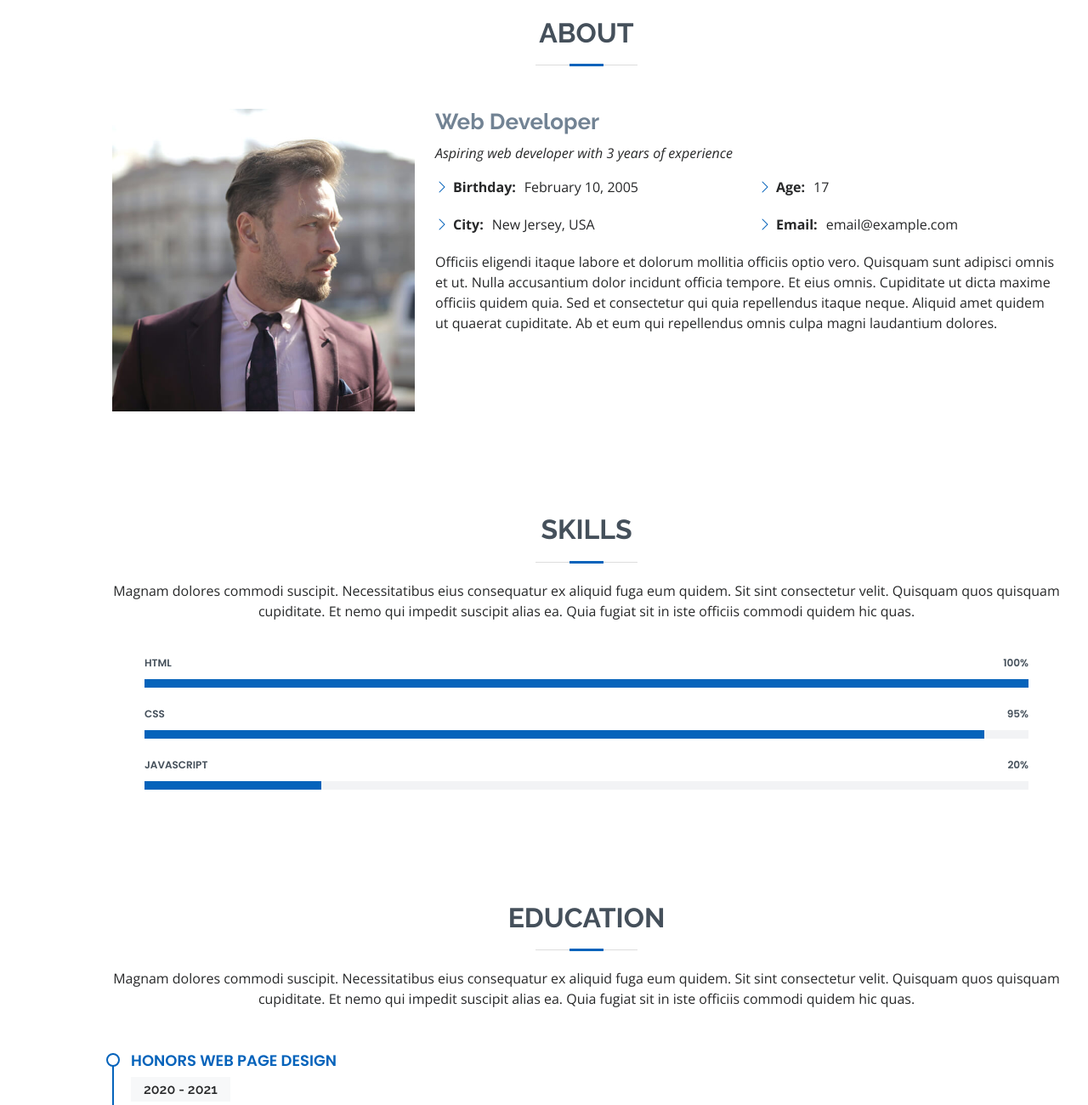
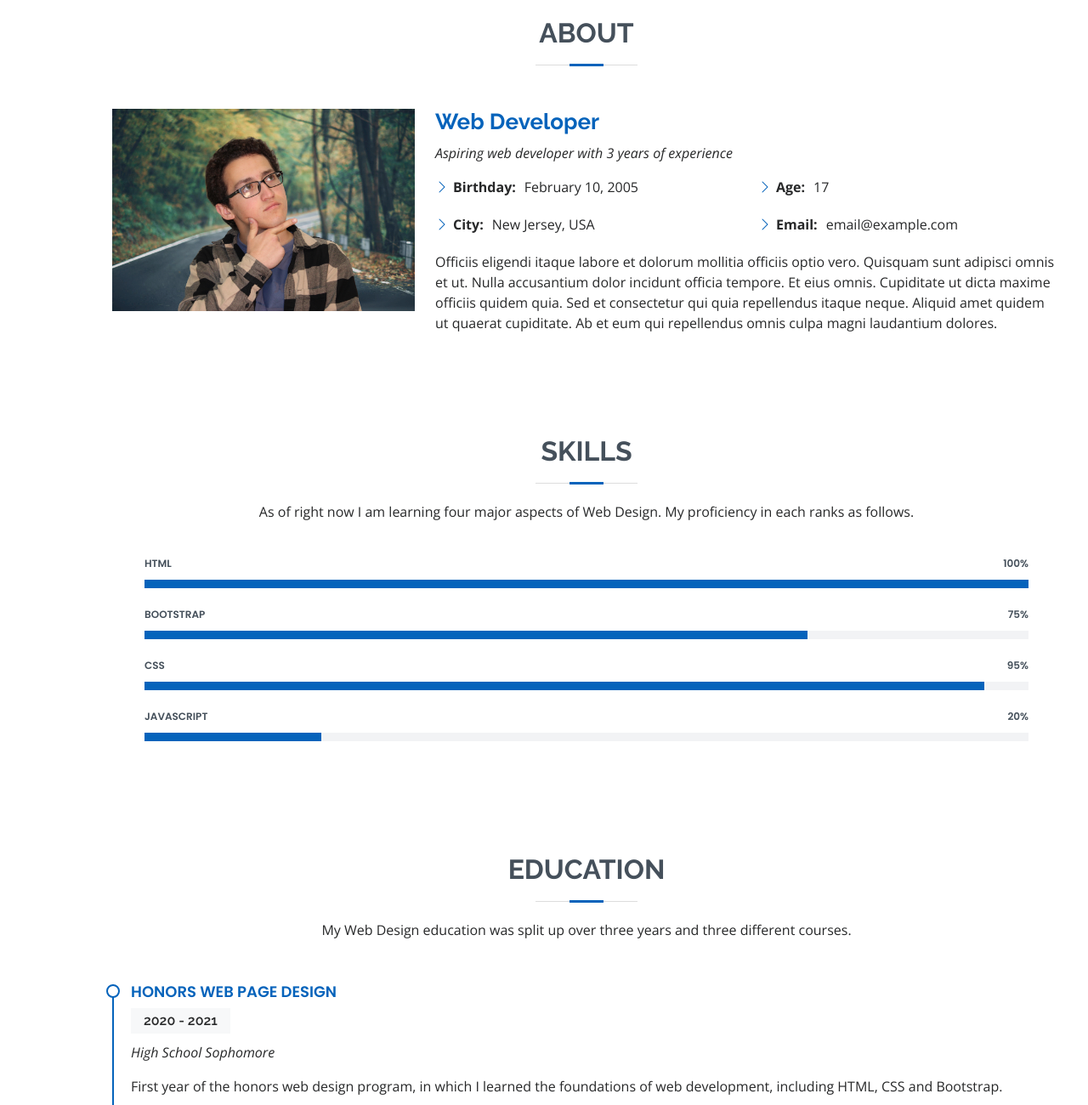
Before and after one commit to ATedeschi247/Portfolio-Level-3, a plain HTML site: page index.html in a window 1280 px wide. Shown: the part 840-2140 px from the top of the page at 85% size. Drawn offline with nearby package versions, Linux system fonts and the light colour scheme.

Commit message:
Added images, bootstrap progress bar, and preliminary text for skills and education sections.

```diff
--- a/assets/css/style.css
+++ b/assets/css/style.css
@@ -284,7 +284,7 @@ h6 {
 #hero {
   width: 100%;
   height: 100vh;
-  background: url("../img/hero-bg.jpg") top right no-repeat;
+  background: url("/assets/img/AJ-horizontal.png") top right no-repeat;
   background-size: cover;
   position: relative;
 }
@@ -297,7 +297,7 @@ h6 {
 
 #hero:before {
   content: "";
-  background: rgba(255, 255, 255, 0.8);
+  background: rgba(255, 255, 255, 50%);
   position: absolute;
   bottom: 0;
   top: 0;
@@ -414,7 +414,7 @@ section {
 .about .content h3 {
   font-weight: 700;
   font-size: 26px;
-  color: #728394;
+  color: #0563bb;
 }
 
 .about .content ul {
--- a/index.html
+++ b/index.html
@@ -102,7 +102,7 @@
 
         <div class="row">
           <div class="col-lg-4">
-            <img src="assets/img/profile-img.jpg" class="img-fluid" alt="">
+            <img src="assets/img/AJ-square.png" class="img-fluid" alt="">
           </div>
           <div class="col-lg-8 pt-4 pt-lg-0 content">
             <h3>Web Developer</h3>
@@ -195,9 +195,8 @@
 
         <div class="section-title">
           <h2>Skills</h2>
-          <p>Magnam dolores commodi suscipit. Necessitatibus eius consequatur ex aliquid fuga eum quidem. Sit sint
-            consectetur velit. Quisquam quos quisquam cupiditate. Et nemo qui impedit suscipit alias ea. Quia fugiat sit
-            in iste officiis commodi quidem hic quas.</p>
+          <p>As of right now I am learning four major aspects of Web Design. My proficiency
+          in each ranks as follows.</p>
         </div>
 
         <div class="row skills-content">
@@ -208,6 +207,14 @@
               <span class="skill">HTML <i class="val">100%</i></span>
               <div class="progress-bar-wrap">
                 <div class="progress-bar" role="progressbar" aria-valuenow="100" aria-valuemin="0" aria-valuemax="100">
+                </div>
+              </div>
+            </div>
+
+            <div class="progress">
+              <span class="skill">Bootstrap <i class="val">75%</i></span>
+              <div class="progress-bar-wrap">
+                <div class="progress-bar" role="progressbar" aria-valuenow="75" aria-valuemin="0" aria-valuemax="100">
                 </div>
               </div>
             </div>
@@ -269,9 +276,7 @@
 
         <div class="section-title">
           <h2>Education</h2>
-          <p>Magnam dolores commodi suscipit. Necessitatibus eius consequatur ex aliquid fuga eum quidem. Sit sint
-            consectetur velit. Quisquam quos quisquam cupiditate. Et nemo qui impedit suscipit alias ea. Quia fugiat sit
-            in iste officiis commodi quidem hic quas.</p>
+          <p>My Web Design education was split up over three years and three different courses.</p>
         </div>
 
         <div class="row">
```
Also changed, not shown: assets/img/AJ-horizontal.png (added), assets/img/AJ-square.png (added), 2 other files. Lines whose indentation alone changed are shown as unchanged.
